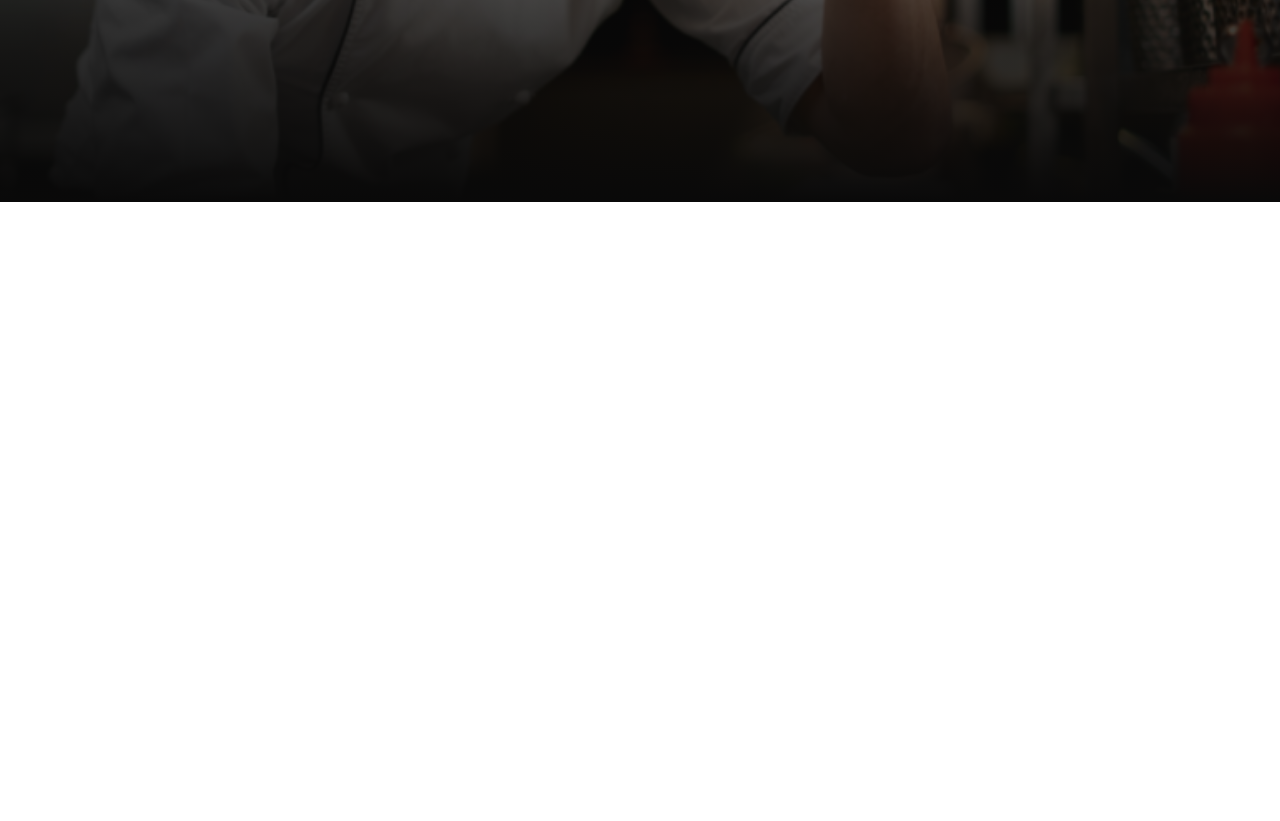
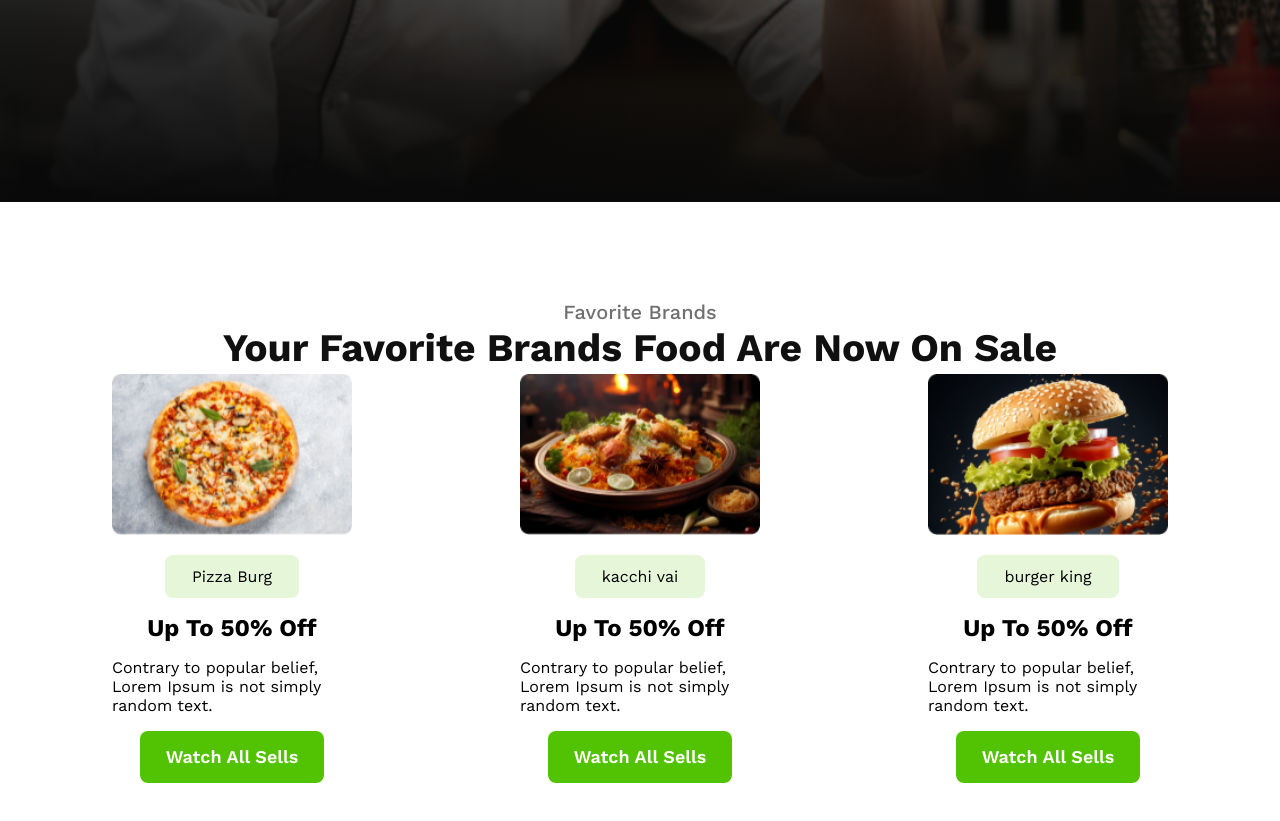
Before and after one commit to Nuruzzaman-Nuru/Food-Restaurant, a plain HTML site: page index.html in a window 1280 px wide. Shown: the part 563-1384 px from the top of the page. Before the commit the page ends 800 px from the top, so only its background shows below. Drawn offline with nearby package versions, Linux system fonts and the light colour scheme.

Commit message:
picture add

```diff
--- a/css/styles.css
+++ b/css/styles.css
@@ -19,6 +19,7 @@ text-align: center;
 border-radius: 8px;
 background: rgba(82, 195, 3, 1);
 border: none;
+cursor: pointer;
   }
   #hero{
     background: linear-gradient(0deg, rgba(9.197244644165039, 8.92899227142334,
@@ -69,3 +70,58 @@ letter-spacing: 0%;
 text-align: center;
 margin-bottom: 28px;
  }
+ #card-box{
+  width: 1056px;
+ margin: 100px auto;
+  padding:100px auto;
+ }
+ #card-box .info{
+
+
+ }
+ #card-box .title{
+  color: rgba(16, 16, 16, 1);
+font-family: Work Sans;
+font-size: 39px;
+font-weight: 700;
+line-height: 52px;
+letter-spacing: 0%;
+text-align: center;
+ }
+ #card-box .subtitle{
+color: rgba(16, 16, 16, 1);
+font-family: Work Sans;
+font-size: 20px;
+font-weight: 500;
+line-height: 100%;
+letter-spacing: 0%;
+text-align: center;
+opacity: 0.6;
+
+ }
+ .card-container{
+  margin-bottom: 28px;
+  display: flex;
+  justify-content: space-between;
+  gap:10px;
+  font-family: Work Sans;
+ }
+ .card{
+  max-width: 240px;
+  display: flex;
+  flex-direction: column;
+  gap: 16px;
+  justify-content: center;
+  align-items: center;
+ }
+  .card .img-box{
+width: 240px;
+  }
+  .card .img-box img{
+    width: 100%;
+  }
+.card .shop{
+border-radius: 8px;
+background: rgba(82, 195, 3, 0.15);
+ padding: 12px 27px 12px 27px;
+}
--- a/index.html
+++ b/index.html
@@ -19,43 +19,46 @@
 >
     </div>
    </section>
-   <!-- <section>
-    <div>
-    <img src="./assets/foods.png" alt="foods">
-    <h1>We always make sure to provide you with good food</h1>
-    <p>Don’t miss a thing! Subscribe to our newsletter</p>
-    <button>Follow Us On</button><img src="" alt=""><img src="" alt=""><img src="" alt=""><img src="" alt="">
-</section> -->
-<!-- <section>
-    <div>
-        <p>Favorite Brands</p>
-        <h1>Your Favorite Brands Food Are Now On Sale</h1>
-
-        <img src="./assets/pizza.png" alt="pizza">    </img>
-            <p>Pizza Burg</p>
+<section id="card-box">
+    <div class="container">
+        <div class="info">
+          <p class="subtitle">Favorite Brands</p>
+          <h1 class="title">Your Favorite Brands Food Are Now On Sale</h1>
+        </div>
+        <div class="card-container">
+        <div class="card">
+                <div class="img-box">
+                    <img src="./assets/pizza.png" alt="pizza">
+                </div>
+                <div class="shop">
+                    <span>Pizza Burg</span>
+                </div>
                 <h1>Up To 50% Off</h1>
                 <p>Contrary to popular belief, Lorem Ipsum is not simply random text.</p>
-
-        <img src="./assets/biriyani.png" alt="kacci vai">     </img>
-            <p>Kacchi Bhai</p>
+                <button class="btn">Watch All Sells</button>
+            </div>
+             <div class="card">
+                <div class="img-box">
+                    <img src="./assets/biriyani.png" alt="kacchi vai ">
+                </div>
+                <div class="shop">
+                    <span>kacchi vai </span>
+                </div>
                 <h1>Up To 50% Off</h1>
                 <p>Contrary to popular belief, Lorem Ipsum is not simply random text.</p>
-      <img src="./assets/burger.png" alt="burger">   </img>
-            <p>Burger King</p>
+                <button class="btn">Watch All Sells</button>
+            </div>
+             <div class="card">
+                <div class="img-box">
+                    <img src="./assets/burger.png" alt="burger ">
+                </div>
+                <div class="shop">
+                    <span>burger king </span>
+                </div>
                 <h1>Up To 50% Off</h1>
                 <p>Contrary to popular belief, Lorem Ipsum is not simply random text.</p>
+                <button class="btn">Watch All Sells</button>
             </div>
-       <button>Watch All Sells</button>
+        </div>
+
 </section>
-<section>
-    <div>
-        <img src="./assets/pizza.png" alt="Pizza">
-        <p>Pizza Burg</p>
-        <h1>Up To 50% Off</h1>
-        <p>Contrary to popular belief, Lorem Ipsum is not simply random text.</p>
-    </div>
-        <button>Watch All Sells</button>
-</section>
-</div> -->
-</body>
-</html>
```
Lines whose indentation alone changed are shown as unchanged.
